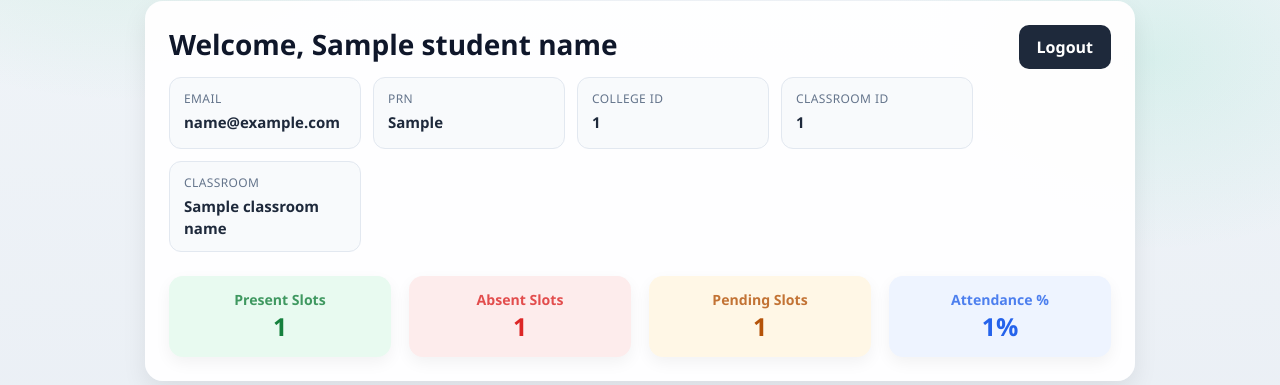
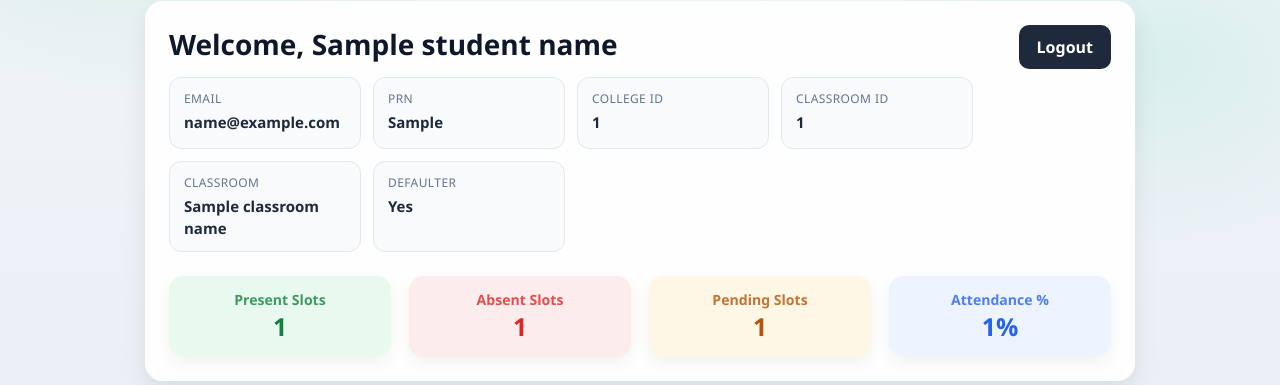
Before and after one commit to omkar3311/Attendmate-application, a Python web app: template website/templates/new_student.html in a window 1280 px wide. Shown: the part 138-523 px from the top of the page. Run offline with Jinja, Linux system fonts and the light colour scheme; the template is opened without the code that fills it: most values are stand-ins (such as "Sample title", 1, 10 or a date in 2020).

Commit message:
defaulter shown in student page

```diff
--- a/website/templates/new_student.html
+++ b/website/templates/new_student.html
@@ -425,6 +425,16 @@
                         <span class="label">Classroom</span>
                         <span class="value">{{ classroom_name }}</span>
                     </div>
+                    <div class="meta-box">
+                        <span class="label">Defaulter</span>
+                        <span class="value">
+                            {% if attendance_percent > 75 %}
+                                <span>No</span>
+                            {% else %}
+                                <span>Yes</span>
+                            {% endif %}
+                        </span>
+                    </div>
                 </div>
             </div>
 
```
